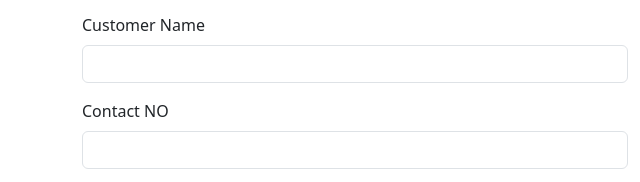
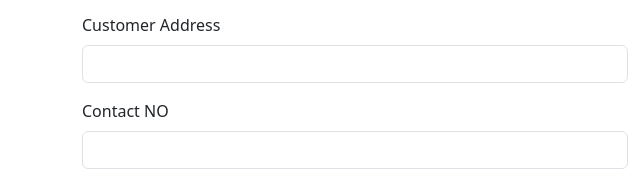
Before and after one commit to kash2005/Assignment-11, a plain HTML site: page index.html in a window 1280 px wide. Both pictures are taken after a click on the link "Customer". Shown: the part 288-470 px from the top of the page, 0-640 px from the left. Drawn offline with Linux system fonts and the light colour scheme; some packages are replaced by stand-ins of ours; a script that the page names is missing; a web font is replaced by a local one.

Commit message:
add changes

```diff
--- a/index.html
+++ b/index.html
@@ -89,7 +89,7 @@
                         <input type="text" class="form-control" id="customerName">
                     </div>
                     <div class="mb-3">
-                        <label for="customerAddress" class="form-label">Customer Name</label>
+                        <label for="customerAddress" class="form-label">Customer Address</label>
                         <input type="text" class="form-control" id="customerAddress">
                     </div>
                     <div class="mb-3">
```
